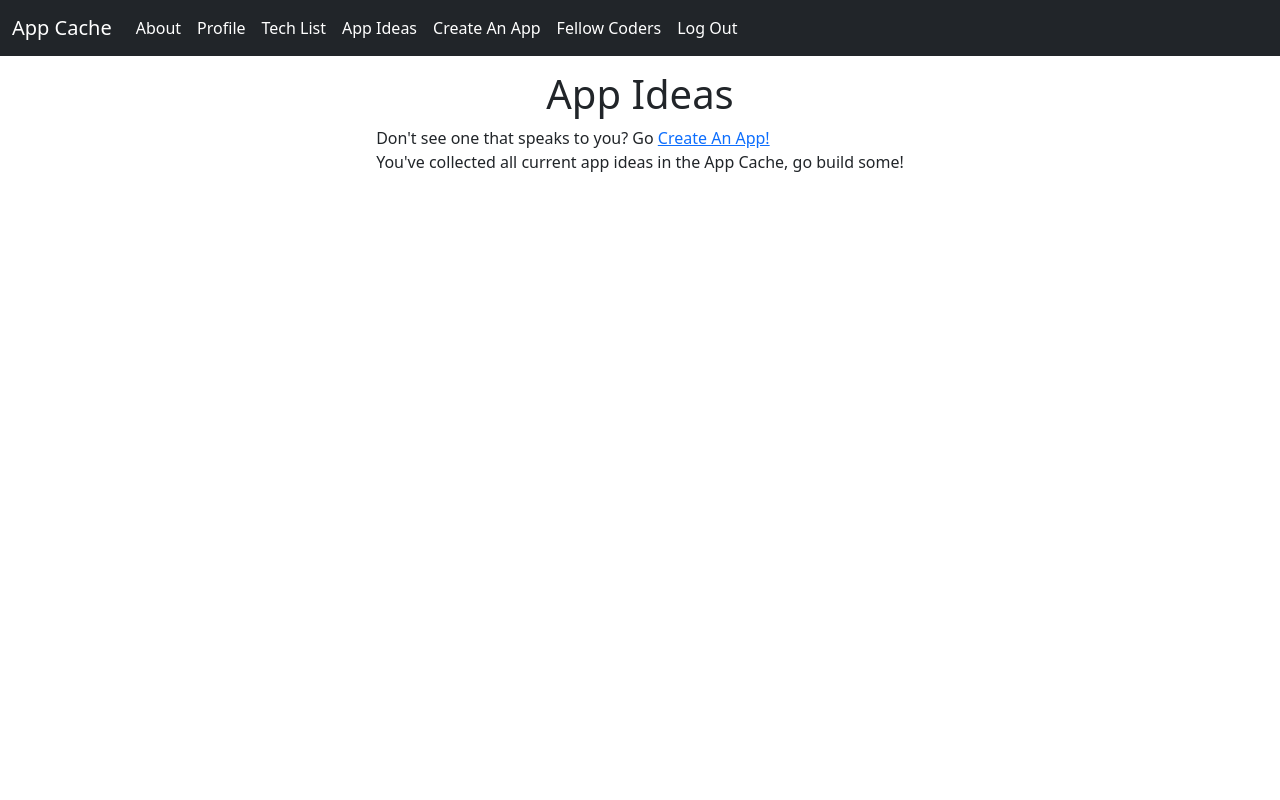
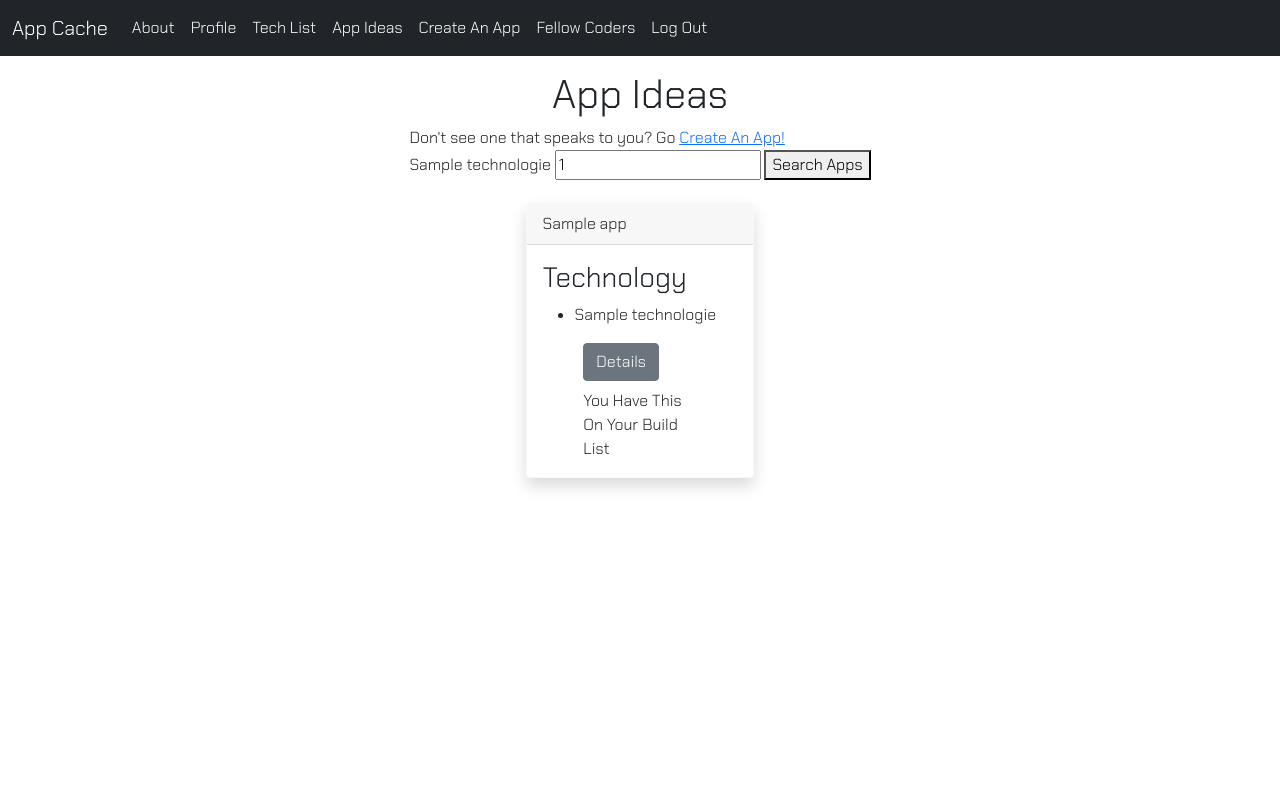
Before and after one commit to kimjane93/AppCacheApp, a Django app: page /apps/ in a window 1280 px wide. Run offline with Django 3.2, Linux system fonts and the light colour scheme; a user stored in the database is signed in; tables that the repository leaves empty hold one stand-in row (values such as "Sample post"); some libraries are stand-ins or nearby versions.

Commit message:
set up basic search capability, think on restructuring for checkbox filters

```diff
--- a/main_app/static/css/style.css
+++ b/main_app/static/css/style.css
@@ -4,6 +4,7 @@ body {
     flex-direction: column;
     padding-top: 70px;
     align-items: center;
+    font-family: 'Chakra Petch', sans-serif;
   }
 
   main {
@@ -25,3 +26,8 @@ body {
 h1{
     text-align: center;
 }
+
+/* .app-detail_container>div{
+    display: flex;
+
+} */
--- a/main_app/templates/about.html
+++ b/main_app/templates/about.html
@@ -2,12 +2,14 @@
 
 {% block content %}
 
+<div class="card-list">
 <div class="card mb-3">
     <img src="https://i.pinimg.com/564x/73/4a/9e/734a9e6ce0de4255bb6a1a7a1ae93340.jpg"  class="card-img-top" alt="pooh thinking really hard in red shirt, with stone wall background">
     <div class="card-body">
       <h5 class="card-title">App Cache Origin Story</h5>
-      <p class="card-text">It all started towards the end of my coding bootcamp, when we were asked to come up with an idea for a basic app using Django/Python/PostgreSQL, to closely replicate a basic app we had built in class. Unfortunately my last two brain cells couldn't come up with an idea between them to save their sad little lives. Thus the idea to build an app to store and share app ideas sparked to life. Which is really ironic, beacuse in order to hydrate my SQL database with instances of data, I would need to come up with numerous app ideas, rather than just the one I needed to come up with at the start. RIP me. Enjoy creating and implementing project ideas, be sure to check out other users collections for app inspirations you can add to your build list. And keep networking kiddos, follow fellow App Cache coders via their github and linkedin!</p>
+      <p class="card-text">It all started towards the end of my coding bootcamp, when we were asked to come up with an idea for a basic app using Django/Python/PostgreSQL, to closely replicate a basic app we had built in class. Unfortunately my last two brain cells couldn't come up with an idea between them to save their sad little lives. Thus the idea to build an app to store and share app ideas sparked to life. Which is really ironic, beacuse in order to hydrate my SQL database with instances of data, I would need to come up with numerous app ideas, rather than just the one I needed to come up with at the start. RIP me. Enjoy creating and implementing project ideas, link your final results on the App Details Page, and be sure to check out other users collections for app inspirations you can add to your build list. And keep networking kiddos, follow fellow App Cache coders via their github and linkedin!</p>
     </div>
   </div>
+</div>
 
 {% endblock %}
--- a/main_app/templates/apps/index.html
+++ b/main_app/templates/apps/index.html
@@ -5,6 +5,14 @@
 <h1>App Ideas</h1>
 <span>Don't see one that speaks to you? Go <a href="{% url 'apps_create' %}">Create An App!</a></span>
 </div>
+
+<form action="{% url 'apps_search' %}" method="get">
+    {% for tech in tech %}
+    <label>{{tech.name}}</label>
+    <input type="number" name="q" value="{{tech.id}}">
+    {% endfor %}
+    <button type="submit">Search Apps</button>
+</form>
 
 {% if apps.count %}
 <div class="card-list">
@@ -23,12 +31,16 @@
         <form action="{% url 'apps_detail' app.id %}">
             <button type="submit" class="btn btn-secondary">Details</button>
         </form>
+        {% if app in apps_you_dont_have.all %}
       <form action="{% url 'assoc_user' app.id %}" method="post">
             {% csrf_token %}
             <button type="submit" class="btn btn-secondary">
                 Add To List!
             </button>
         </form>
+        {% else %}
+        <p>You Have This On Your Build List</p>
+        {% endif %}
     </div>
     </div>
     {% endfor %}
--- a/main_app/templates/base.html
+++ b/main_app/templates/base.html
@@ -9,6 +9,8 @@
     <meta name="viewport" content="width=device-width, initial-scale=1.0" />
     <!-- Latest compiled and minified CSS -->
     <link href="https://cdn.jsdelivr.net/npm/bootstrap@5.0.0-beta1/dist/css/bootstrap.min.css" rel="stylesheet" integrity="sha384-giJF6kkoqNQ00vy+HMDP7azOuL0xtbfIcaT9wjKHr8RbDVddVHyTfAAsrekwKmP1" crossorigin="anonymous">
+    <link rel="preconnect" href="https://fonts.gstatic.com">
+<link href="https://fonts.googleapis.com/css2?family=Chakra+Petch:wght@300&display=swap" rel="stylesheet">
 <link
 rel="stylesheet"
 type="text/css"
--- a/main_app/urls.py
+++ b/main_app/urls.py
@@ -20,5 +20,6 @@ urlpatterns = [
     path('apps/<int:app_id>/disassoc_user/', views.disassoc_user, name='disassoc_user'),
     path('accounts/<int:pk>/update', views.ProfileUpdate.as_view(), name='profiles_update'),
     path('apps/<int:app_id>/addlink', views.apps_addlink, name='apps_addlink'),
+    path('apps/search/', views.apps_search, name='apps_search'),
 
 ]
--- a/main_app/views.py
+++ b/main_app/views.py
@@ -13,7 +13,7 @@ from django.contrib.auth.mixins import LoginRequiredMixin
 from .forms import UserForm, NoteForm, BuildLinkForm
 # from django.contrib.auth.models import User
 from django.http import HttpResponseRedirect
-
+from django.db.models import Q
 
 
 def home(request):
@@ -87,9 +87,10 @@ class AppCreate(LoginRequiredMixin, CreateView):
     return redirect('/apps/')
 
 def apps_index(request):
-  apps = App.objects.exclude(users__exact=request.user)
+  apps = App.objects.all()
+  apps_you_dont_have = App.objects.exclude(users__exact=request.user)
   tech = Technologie.objects.all()
-  return render(request, 'apps/index.html', {'apps': apps, 'tech': tech})
+  return render(request, 'apps/index.html', {'apps_you_dont_have': apps_you_dont_have, 'apps': apps, 'tech': tech})
 
 def assoc_user(request, app_id):
   App.objects.get(id=app_id).users.add(request.user)
@@ -129,3 +130,9 @@ def disassoc_user(request, app_id):
   app = App.objects.get(id=app_id)
   app.users.remove(request.user.id)
   return redirect('profile')
+
+def apps_search(request):
+  query = request.GET.get('q')
+  apps = App.objects.filter(Q(tech__exact=query))
+
+  return render(request, 'apps/search_results.html', {'apps': apps})
```
Also changed, not shown: main_app/templates/apps/detail.html (+33 -28 lines), main_app/templates/apps/search_results.html (+4 -7 lines).
